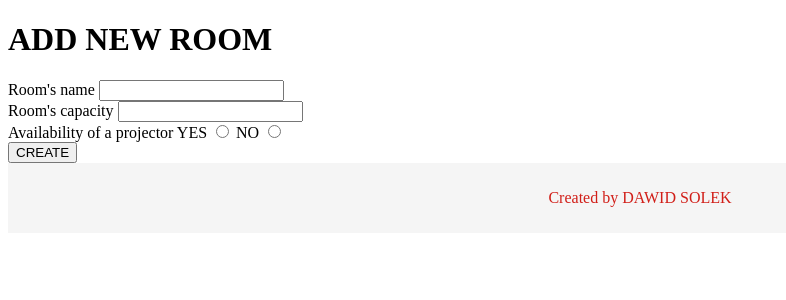
After one commit to DawidSol/Conference_Room_App, a Django app: page /room/new/ in a window 1280 px wide. The commit adds this page. Shown: the top 300 px of the page, without its empty margins (0-786 px from the left). Run offline with Django 5.2, Linux system fonts and the light colour scheme.

Commit message:
add new room view

```diff
--- a/Conference_Room_App/Conference_Room_App/urls.py
+++ b/Conference_Room_App/Conference_Room_App/urls.py
@@ -15,8 +15,9 @@ Including another URLconf
     2. Add a URL to urlpatterns:  path('blog/', include('blog.urls'))
 """
 from django.contrib import admin
-from django.urls import path
+from django.urls import path, include
 
 urlpatterns = [
     path('admin/', admin.site.urls),
+    path('room/', include('main_app.urls'))
 ]
--- a/Conference_Room_App/main_app/models.py
+++ b/Conference_Room_App/main_app/models.py
@@ -4,4 +4,4 @@ from django.db import models
 class Room(models.Model):
     name = models.CharField(max_length=255, unique=True)
     capacity = models.IntegerField()
-    projector_available = models.BooleanField(default=False)
+    projector_available = models.BooleanField()
--- /dev/null
+++ b/Conference_Room_App/main_app/urls.py
@@ -0,0 +1,8 @@
+from django.urls import path
+from .views import home_page, add_new_room
+app_name = 'main_app'
+
+urlpatterns = [
+    path('', home_page, name='home_page'),
+    path('new/', add_new_room, name='add_new_room'),
+]
--- a/Conference_Room_App/main_app/views.py
+++ b/Conference_Room_App/main_app/views.py
@@ -1,3 +1,28 @@
+from django.http import HttpResponse
 from django.shortcuts import render
+from .models import Room
 
-# Create your views here.
+
+def home_page(request):
+    return render(request, "base.html")
+
+
+def add_new_room(request):
+    if request.method == "GET":
+        return render(request, "new_room.html")
+    else:
+        name = request.POST["name"]
+        capacity = request.POST["capacity"]
+        projector = request.POST.get("projector")
+        if not name:
+            return HttpResponse("You must provide a name!")
+        elif Room.objects.filter(name=name).exists():
+            return HttpResponse("Room with this name already exists!")
+        elif int(capacity) <= 0:
+            return HttpResponse("Capacity must be greater than 0!")
+        elif not projector:
+            return HttpResponse("You must specify if there is a projector or not!")
+        else:
+            new_room = Room(name=name, capacity=capacity, projector_available=projector)
+            new_room.save()
+            return render(request, "base.html")
--- a/Conference_Room_App/templates/base.html
+++ b/Conference_Room_App/templates/base.html
@@ -2,24 +2,33 @@
 <html lang="en">
 <head>
     <meta charset="UTF-8">
-    <title>Conference rooms</title>
-    <style>
-        footer {
+    <meta name="viewport" content="width=device-width, initial-scale=1.0">
+<style>
+    #footer {
         background-color: whitesmoke;
         color: #d11e18;
-        padding: 20px;
+        padding: 10px;
         text-align: center;
         }
 </style>
+    <title>{% block title %}Conference Rooms{% endblock %}</title>
 </head>
 <body>
-    <h1>MENU:</h1>
-    <label for="rooms_list">Rooms list</label>
-    <input type="submit" id="rooms_list" value="GO">
-    <label for="add_room">Add new room</label>
-    <input type="submit" id="add_room" value="GO">
-    <footer>
-        <p>Created by DAWID SOLEK</p>
-    </footer>
+<div id="header">
+    <h1>{% block header %}MENU{% endblock %}</h1>
+</div>
+<div id="content">
+    {% block content %}
+        <nav>
+        <ul>
+            <li><a href="{% url 'main_app:add_new_room' %}">Add new room</a></li>
+            <li><a>Rooms list</a></li>
+        </ul>
+    </nav>
+    {% endblock %}
+</div>
+<div id="footer">
+    <p>Created by DAWID SOLEK</p>
+</div>
 </body>
 </html>
--- /dev/null
+++ b/Conference_Room_App/templates/new_room.html
@@ -0,0 +1,21 @@
+{% extends 'base.html' %}
+{% block title %}Add New Room{% endblock %}
+{% block header %}ADD NEW ROOM{% endblock %}
+{% block content %}
+    <form action="" method="POST">
+        {% csrf_token %}
+        <label for="name">Room's name</label>
+        <input type="text" name="name" id="name">
+        <br>
+        <label for="capacity">Room's capacity</label>
+        <input type="number" name="capacity" id="capacity">
+        <br>
+        <label for="projector">Availability of a projector</label>
+        <label>YES</label>
+        <input type="radio" name="projector" id="projector" value="True">
+        <label>NO</label>
+        <input type="radio" name="projector" id="projector" value="False">
+        <br>
+        <input type="submit" value="CREATE">
+    </form>
+{% endblock %}
```
Also changed, not shown: Conference_Room_App/main_app/migrations/0002_alter_room_projector_available.py (added), Conference_Room_App/main_app/migrations/0003_alter_room_projector_available.py (added).
